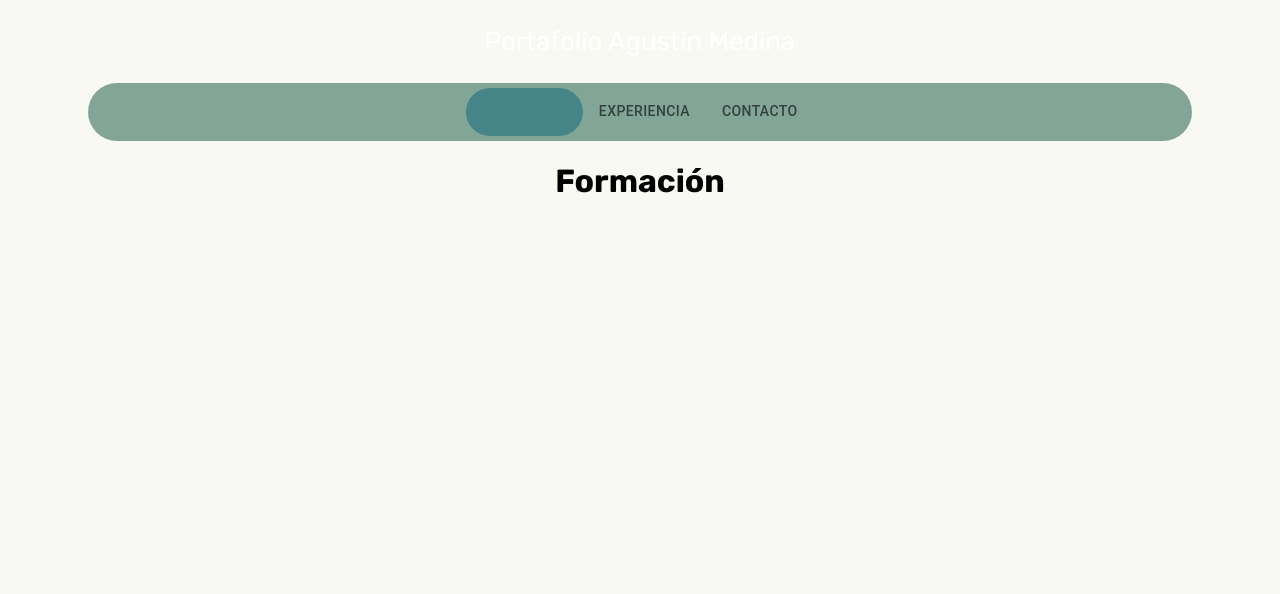
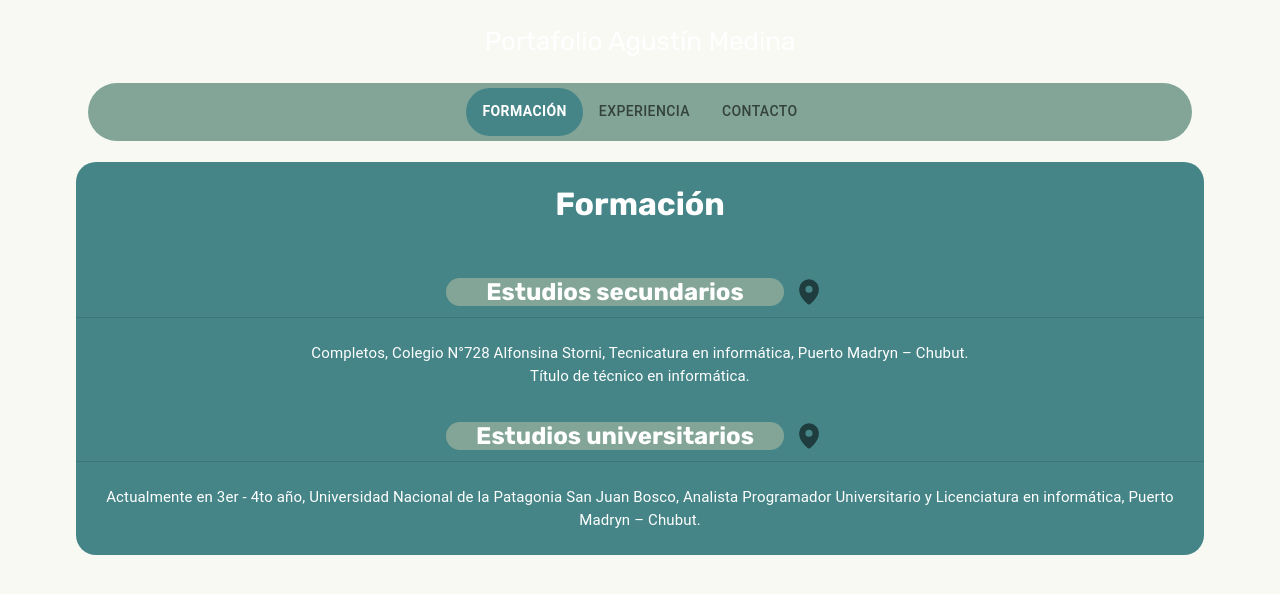
Before and after one commit to AgustinMed/portfolio, a React (Create React App) app: page / in a window 1280 px wide. Shown: the top 594 px of the page. Built offline with nearby package versions, Linux system fonts and the light colour scheme.

Commit message:
pantalla de formación empezada

```diff
--- a/src/App.css
+++ b/src/App.css
@@ -22,11 +22,11 @@
 } */
 
 
-.css-1usuzwp-MuiButtonBase-root-MuiTab-root.Mui-selected {
+/* .css-1usuzwp-MuiButtonBase-root-MuiTab-root.Mui-selected {
   color: white !important;
   font-weight: bold;
   z-index: 4;
-}
+} */
 
 .App-header {
   /* background-color: #282c34; */
@@ -93,17 +93,17 @@ body {
   .mic-logo {
     max-height: 100px;
   }
+  .dialog-img {
+    max-height: 150px;
+  }
+  .cva-logo {
+    max-height: 90px;
+  }
 }
 
 
 .dialog-img {
   max-height: 80px;
-}
-
-@media (min-width: 768px) {
-  .dialog-img {
-    max-height: 150px;
-  }
 }
 
 .go-to-button {
--- a/src/App.tsx
+++ b/src/App.tsx
@@ -12,6 +12,14 @@ function App() {
 
   const handleTabChange = (event: React.SyntheticEvent, newValue: number) => {
     setValue(newValue);
+  };
+
+  const tabStyle = {
+    '&.Mui-selected': {
+      color: 'white',
+      fontWeight: 'bold',
+      zIndex: 4,
+    },
   };
 
   return (
@@ -31,15 +39,18 @@ function App() {
               borderRadius: '30px',
               margin: 'auto',
               transition: 'all 0.3s ease',
-              color: 'white',
-              fontWeight: 'bold',
-              zIndex: 4
             },
           }}
           value={tabValue} onChange={handleTabChange} className='tabs' centered>
-            <Tab label="Formación" disableRipple/>
-            <Tab label="Experiencia" disableRipple/>
-            <Tab label="Contacto" disableRipple/>
+            <Tab label="Formación"
+            sx={tabStyle}
+            disableRipple/>
+            <Tab
+            sx={tabStyle}
+            label="Experiencia" disableRipple/>
+            <Tab
+            sx={tabStyle}
+            label="Contacto" disableRipple/>
           </Tabs>
         </div>
         <Box className="content">
--- a/src/components/customCard.tsx
+++ b/src/components/customCard.tsx
@@ -1,5 +1,5 @@
 import React from 'react';
-import { Box, Container, Typography } from '@mui/material';
+import { Box, Container, Divider, Typography } from '@mui/material';
 
 
 interface customCardProps {
@@ -18,9 +18,10 @@ const customCard: React.FC<customCardProps> = ({ imgSrc, link, title, descriptio
             <Box>
                 <img src={imgSrc} style={{paddingTop: '5%'}} className={imgClass}/>
             </Box>
-            <Typography sx={{fontSize: '13px', textAlign: 'right', display: {xs: 'none', md: 'contents'}}}>
+            <Typography variant='h5' sx={{ textAlign: 'right', display: {xs: 'none', md: 'contents'}}}>
                 {title}
             </Typography>
+            <Divider sx={{ display: { xs: 'none', md: 'block' } }} />
             <Typography sx={{fontSize: '14px', textAlign: { xs: 'justify', md: 'right' },display: {xs: 'none', md: 'contents'}}}>
                 {description}
             </Typography>
--- a/src/components/experience.tsx
+++ b/src/components/experience.tsx
@@ -153,7 +153,7 @@ const Experience: React.FC = () => {
                         cvaImages,
                         'https://cvagaming.com.ar/'
                     )}
-                    title={'CVA Gaming'} description={'Plataforma de juegos de casino en línea.'} imgClass='cva-logo'></CustomCard>
+                    title={'CVA Gaming'} description={'CVA Magazine.'} imgClass='cva-logo'></CustomCard>
                 </TimelineContent>
             </TimelineItem>
         </Timeline>
--- a/src/components/formacion.tsx
+++ b/src/components/formacion.tsx
@@ -1,9 +1,65 @@
+import { Divider, Grid2, IconButton, Typography } from '@mui/material';
 import React from 'react';
+import { PointerIcon } from './pointerIcon';
+import CustomIcon from './customIcon';
 
 const Formacion: React.FC = () => {
   return (
-    <div>
-      <h1>Formación</h1>
+    <div className='experiencia'>
+      <h1 className='tab-title'>Formación</h1>
+
+
+      <div style={{
+        display: 'flex',
+        alignItems: 'center',
+        justifyContent: 'center',
+      }}>
+        <div style={{
+          backgroundColor: '#83A598',
+          width: '30%',
+          borderRadius: '20px',
+          margin: 'auto 0',
+          textAlign: 'center',
+        }}>
+          <h2 style={{color: 'white', margin: 0}}>Estudios secundarios</h2>
+        </div>
+          <IconButton sx={{height: '50px', width: '50px'}}>
+            <PointerIcon/>
+          </IconButton>
+      </div>
+
+
+      <Divider></Divider>
+      <Typography fontSize={'15px'} padding={3} color='white'>
+        Completos, Colegio N°728 Alfonsina Storni, Tecnicatura en  informática, Puerto Madryn – Chubut.
+        <br/>
+        Título de técnico en informática.
+      </Typography>
+      <div style={{
+        display: 'flex',
+        alignItems: 'center',
+        justifyContent: 'center',
+      }}>
+        <div style={{
+          backgroundColor: '#83A598',
+          width: '30%',
+          borderRadius: '20px',
+          margin: 'auto 0',
+          textAlign: 'center',
+        }}>
+          <h2 style={{color: 'white', margin: 0}}>Estudios universitarios</h2>
+        </div>
+          <IconButton sx={{height: '50px', width: '50px'}}>
+            <PointerIcon/>
+          </IconButton>
+      </div>
+      <Divider></Divider>
+      <Typography fontSize={'15px'} padding={3} color='white'>
+      Actualmente en 3er - 4to año, Universidad Nacional de  la Patagonia San Juan Bosco, Analista Programador Universitario y Licenciatura en informática, Puerto Madryn – Chubut.
+      </Typography>
+
+
+
     </div>
   );
 };
--- /dev/null
+++ b/src/components/pointerIcon.tsx
@@ -0,0 +1,5 @@
+import type { SVGProps } from 'react';
+
+export function PointerIcon(props: SVGProps<SVGSVGElement>) {
+	return (<svg xmlns="http://www.w3.org/2000/svg" width={48} height={48} viewBox="0 0 48 48" {...props}><path fill="currentColor" fillRule="evenodd" d="M23.424 41.817L24 41zm1.152 0l.004-.002l.01-.007l.03-.023l.118-.085q.152-.111.43-.324c.368-.282.89-.697 1.513-1.23a43.4 43.4 0 0 0 4.575-4.54C34.564 31.78 38 26.32 38 20.076c0-3.73-1.474-7.31-4.098-9.95A13.96 13.96 0 0 0 24 6a13.96 13.96 0 0 0-9.902 4.125A14.12 14.12 0 0 0 10 20.077c0 6.243 3.436 11.703 6.744 15.529a43.4 43.4 0 0 0 4.575 4.54c.624.533 1.145.948 1.513 1.23a26 26 0 0 0 .547.41l.032.022l.009.007l.004.002c.345.243.807.243 1.152 0M24 41l.576.817zm5-21a5 5 0 1 1-10 0a5 5 0 0 1 10 0" clipRule="evenodd"></path></svg>);
+}
```
